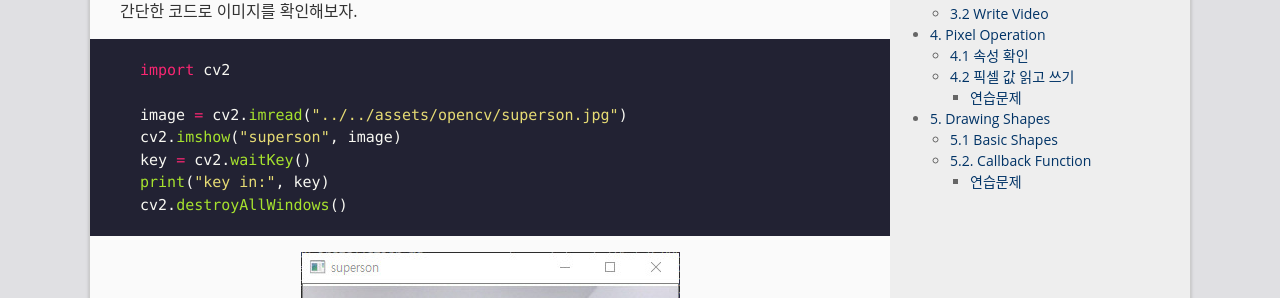
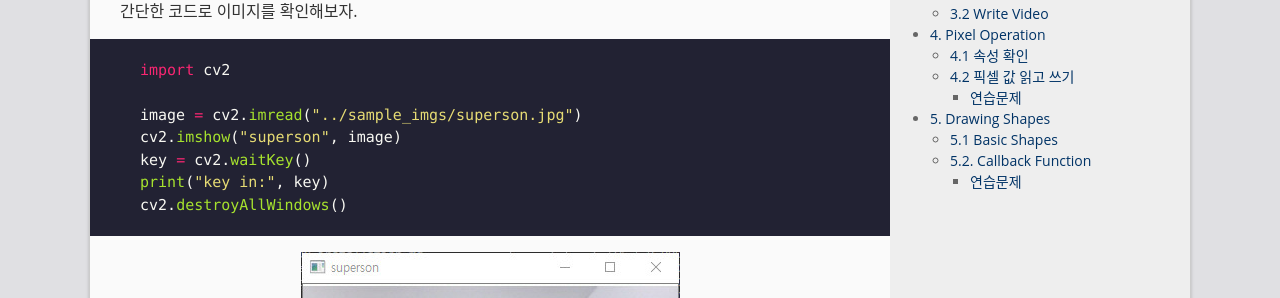
Before and after one commit to goodgodgd/ian-lecture, a Jekyll site: the page built from _posts/2019-05-11-opencv-intro.md, in a window 1280 px wide and 900 px high, scrolled down 1260 px. Shown: the part 154-452 px from the top of the window. Built offline with Jekyll 4.4.1, drawn with Linux system fonts in a browser that asks for light colours.

Commit message:
minor update

````diff
--- a/_posts/2019-05-11-opencv-intro.md
+++ b/_posts/2019-05-11-opencv-intro.md
@@ -44,7 +44,7 @@ OpenCV를 설치하고 첫 번째로 해봐야 할 일은 영상을 화면에
 ```python
 import cv2
 
-image = cv2.imread("../../assets/opencv/superson.jpg")
+image = cv2.imread("../sample_imgs/superson.jpg")
 cv2.imshow("superson", image)
 key = cv2.waitKey()
 print("key in:", key)
````
Also changed, not shown: _posts/2019-04-20-pyqt5-intro.md (+1 -1 lines).
